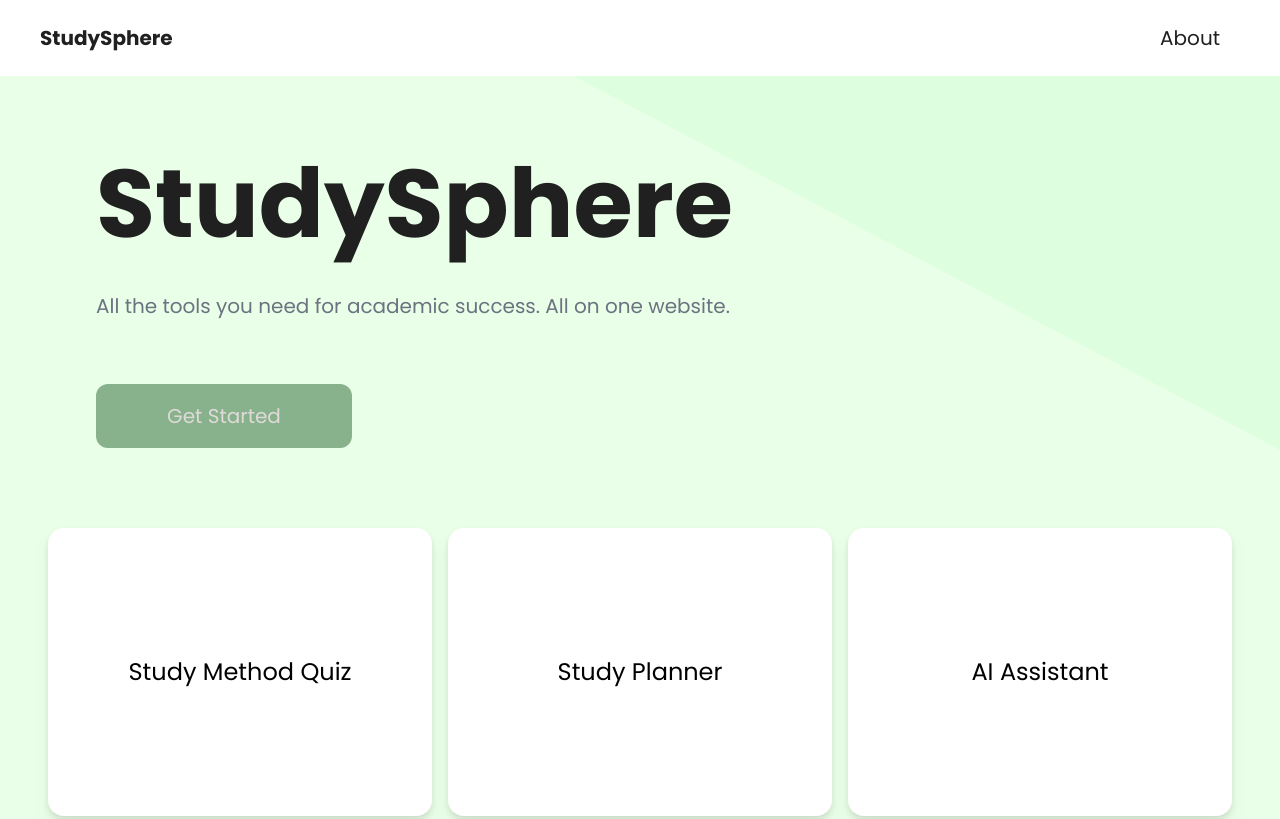
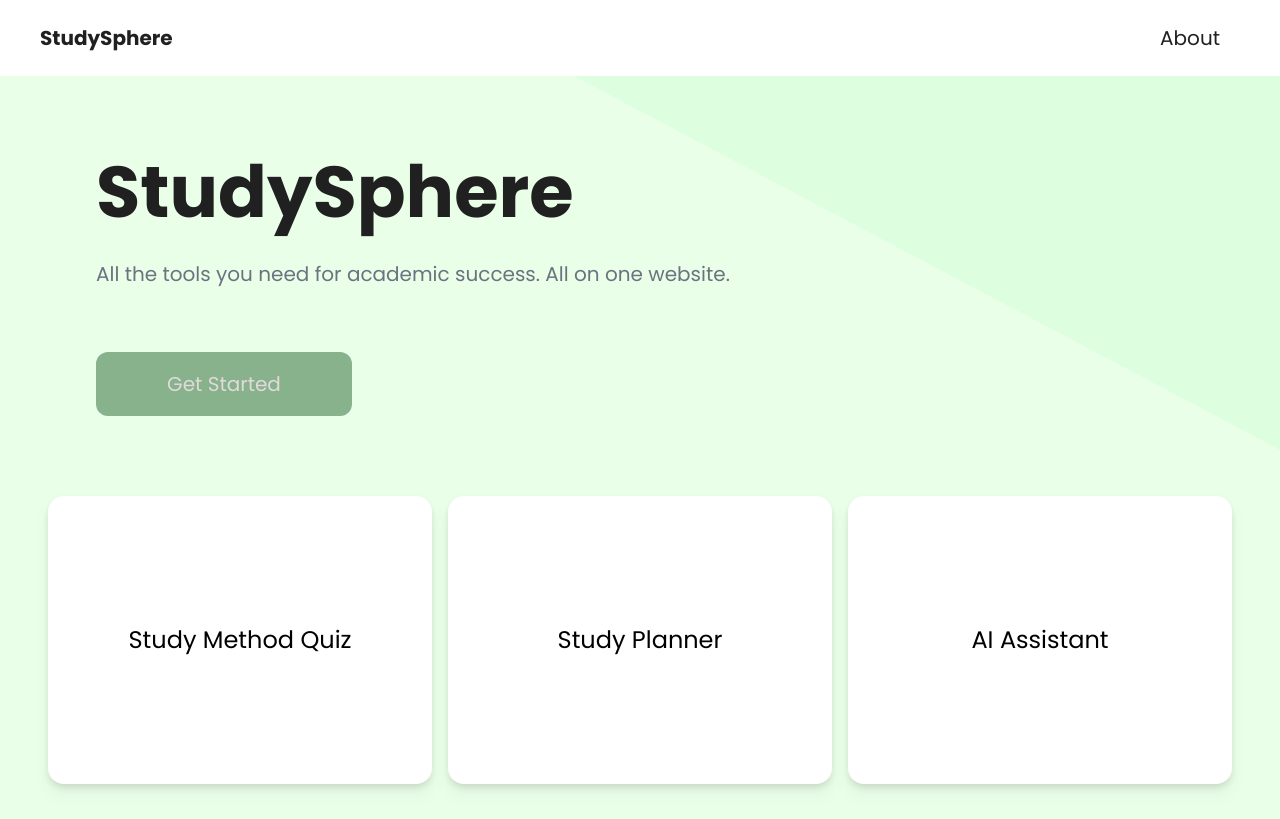
Before and after one commit to audreynge/StudySphere, a website: page src/index.html in a window 1280 px wide. Shown: the top 819 px of the page. Drawn offline with Linux system fonts and the light colour scheme.

Commit message:
small changes

```diff
--- a/src/index.html
+++ b/src/index.html
@@ -22,7 +22,7 @@
     </header>
 
     <div class = "container ml-24 mx-auto flex-row pt-20 bg-SS-lightestgreen">
-        <h1 class="font-bold text-8xl mb-10 text-SS-black">StudySphere</h1>
+        <h1 class="font-bold text-8xl mb-8 text-SS-black">StudySphere</h1>
         <p class="text-xl text-gray-500 pb-16">All the tools you need for academic success. All on one website.</p>
 
         <nav>
```
Also changed, not shown: src/output.css.
